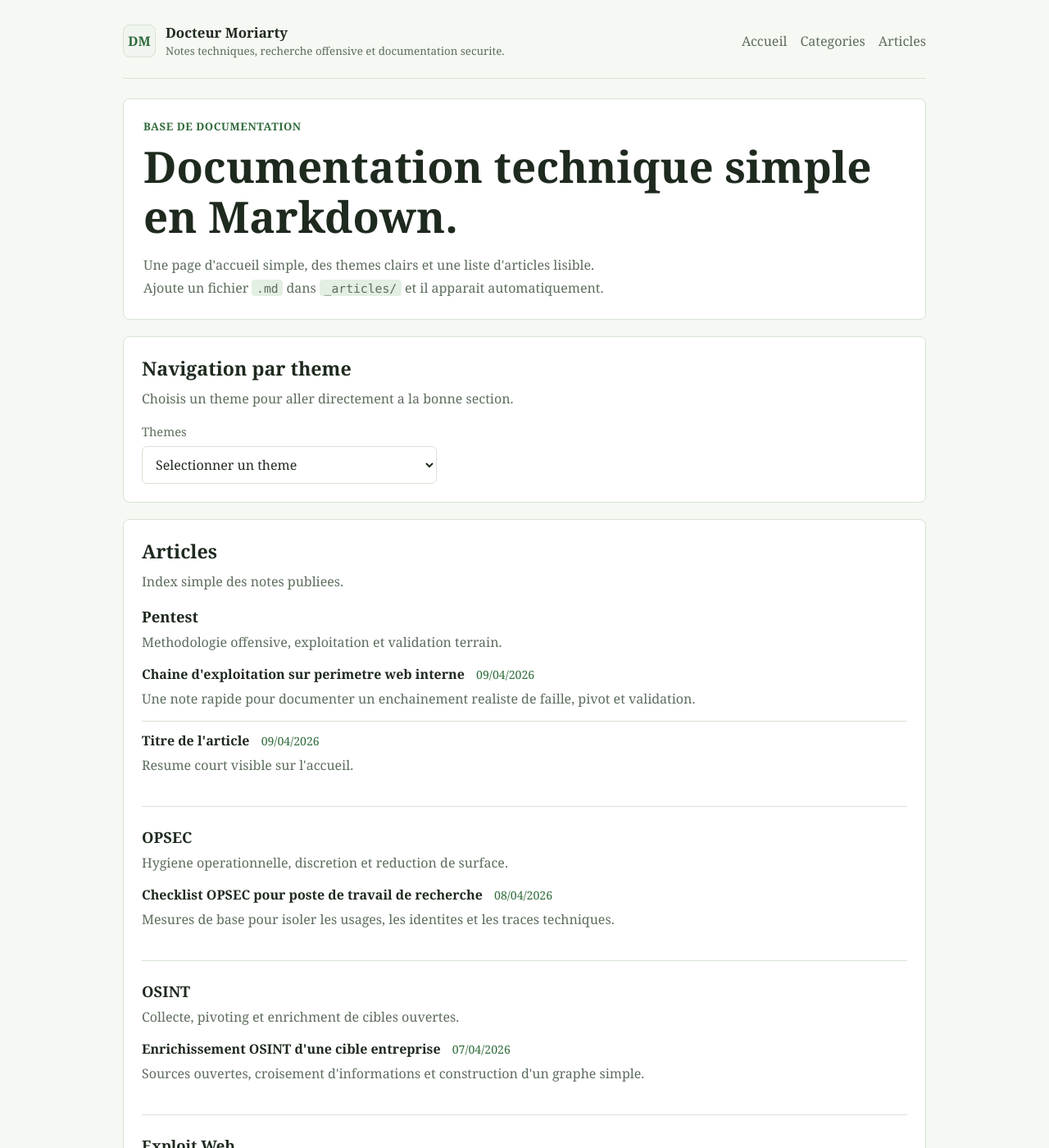
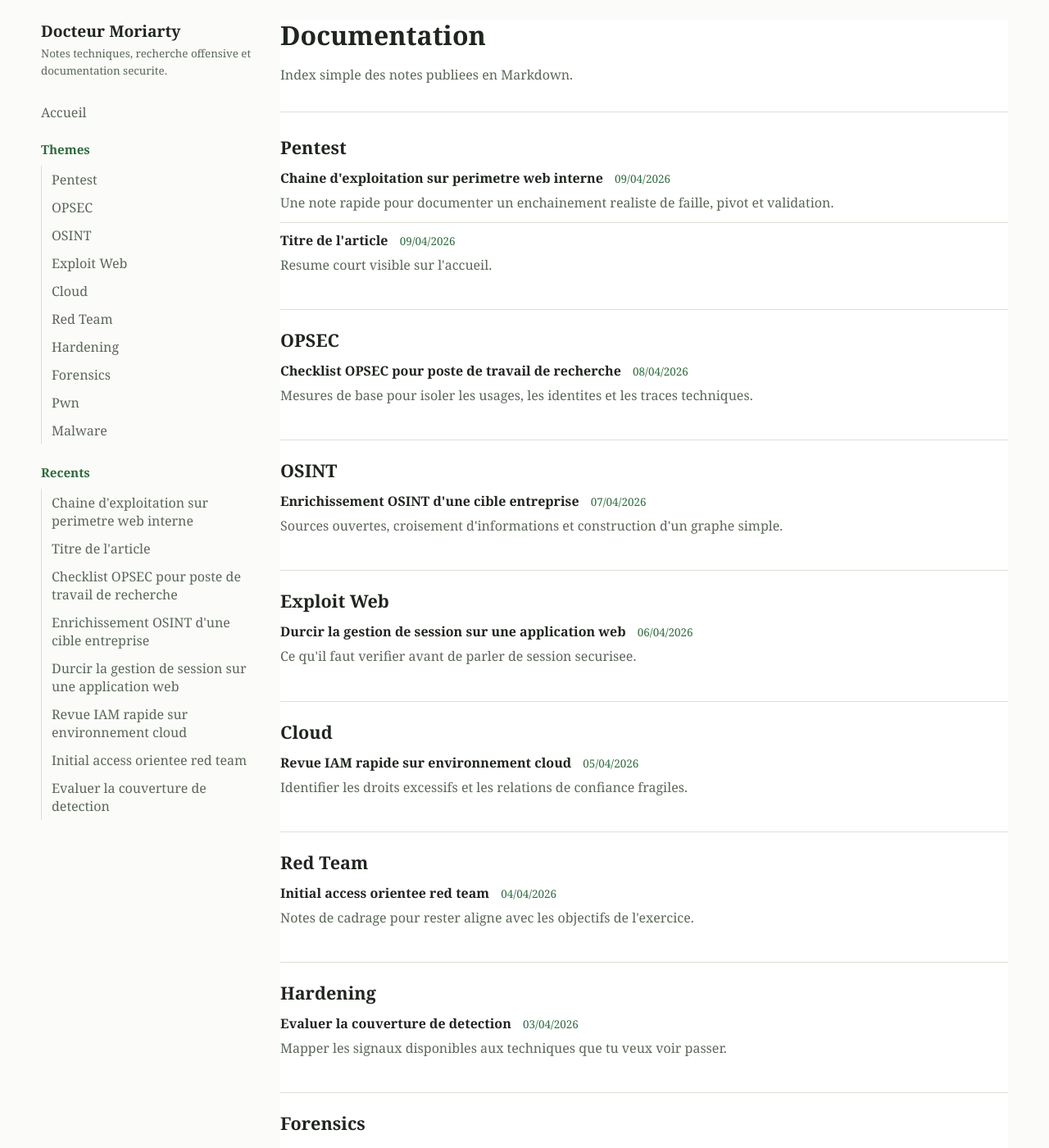
Before and after one commit to DocteurMoriarty/docteurmoriarty.github.io, a Jekyll site: the page built from index.html, in a window 1280 px wide and 1400 px high. Shown: the whole window at 82% size. Built offline with Jekyll 4.4.1, drawn with Linux system fonts in a browser that asks for light colours; some of the changed text lies outside the part shown.

Commit message:
Switch to simple docs layout with left sidebar

```diff
--- a/_layouts/default.html
+++ b/_layouts/default.html
@@ -9,22 +9,42 @@
   </head>
   <body>
     <div class="page-shell">
-      <header class="site-header">
+      <aside class="sidebar">
         <a class="brand" href="{{ '/' | relative_url }}">
-          <span class="brand-mark">DM</span>
           <span>
             <strong>{{ site.title }}</strong>
             <small>{{ site.description }}</small>
           </span>
         </a>
-        <nav class="site-nav">
+
+        <nav class="sidebar-nav">
           <a href="{{ '/' | relative_url }}">Accueil</a>
-          <a href="{{ '/#categories' | relative_url }}">Categories</a>
-          <a href="{{ '/#articles' | relative_url }}">Articles</a>
         </nav>
-      </header>
 
-      <main>
+        <section class="sidebar-section">
+          <h2>Themes</h2>
+          <ul class="sidebar-list">
+            {% assign sorted_articles = site.articles | sort: "date" | reverse %}
+            {% for category in site.data.categories %}
+              {% assign posts_in_category = sorted_articles | where: "category", category.slug %}
+              {% if posts_in_category.size > 0 %}
+                <li><a href="{{ '/' | relative_url }}#{{ category.slug }}">{{ category.title }}</a></li>
+              {% endif %}
+            {% endfor %}
+          </ul>
+        </section>
+
+        <section class="sidebar-section">
+          <h2>Recents</h2>
+          <ul class="sidebar-list">
+            {% for article in sorted_articles limit: 8 %}
+              <li><a href="{{ article.url | relative_url }}">{{ article.title }}</a></li>
+            {% endfor %}
+          </ul>
+        </section>
+      </aside>
+
+      <main class="content-area">
         {{ content }}
       </main>
     </div>
--- a/assets/css/site.css
+++ b/assets/css/site.css
@@ -1,12 +1,11 @@
 :root {
-  --bg: #f6f8f4;
+  --bg: #fbfcfa;
   --panel: #ffffff;
-  --panel-alt: #f0f5ef;
-  --line: #d7e3d4;
-  --text: #1f2a1f;
-  --muted: #5d6d5d;
-  --accent: #2f6b3b;
-  --accent-soft: #e3efe3;
+  --line: #d9e1d4;
+  --text: #20251f;
+  --muted: #5b6658;
+  --accent: #2e6a3d;
+  --accent-soft: #eef4ec;
 }
 
 * {
@@ -30,35 +29,39 @@ a {
 }
 
 code {
-  padding: 0.1rem 0.35rem;
-  border-radius: 4px;
+  padding: 0.08rem 0.3rem;
+  border-radius: 3px;
   background: var(--accent-soft);
   font-family: Consolas, "Courier New", monospace;
   font-size: 0.92em;
 }
 
 .page-shell {
-  width: min(980px, calc(100% - 32px));
+  width: min(1180px, calc(100% - 32px));
   margin: 0 auto;
-  padding: 20px 0 56px;
+  display: flex;
+  gap: 32px;
+  padding: 24px 0 48px;
+  align-items: flex-start;
 }
 
-.site-header {
-  display: flex;
-  justify-content: space-between;
-  align-items: center;
-  gap: 16px;
-  padding: 8px 0 24px;
-  margin-bottom: 24px;
-  border-bottom: 1px solid var(--line);
+.sidebar {
+  width: 260px;
+  flex: 0 0 260px;
+  position: sticky;
+  top: 24px;
+}
+
+.content-area {
+  min-width: 0;
+  flex: 1;
 }
 
 .brand {
-  display: inline-flex;
-  align-items: center;
-  gap: 12px;
+  display: block;
   text-decoration: none;
   color: inherit;
+  margin-bottom: 28px;
 }
 
 .brand strong,
@@ -67,76 +70,77 @@ code {
 }
 
 .brand strong {
-  font-size: 1.05rem;
+  font-size: 1.2rem;
+  margin-bottom: 4px;
 }
 
 .brand small {
   color: var(--muted);
-  margin-top: 2px;
+  line-height: 1.6;
 }
 
-.brand-mark {
-  display: grid;
-  place-items: center;
-  width: 40px;
-  height: 40px;
-  border: 1px solid var(--line);
-  border-radius: 8px;
-  background: var(--panel-alt);
-  color: var(--accent);
-  font-weight: 700;
+.sidebar-nav,
+.sidebar-section {
+  margin-bottom: 24px;
 }
 
-.site-nav {
-  display: flex;
-  flex-wrap: wrap;
-  gap: 16px;
-}
-
-.site-nav a,
+.sidebar-nav a,
+.sidebar-list a,
 .back-link {
   color: var(--muted);
   text-decoration: none;
 }
 
-.site-nav a:hover,
+.sidebar-nav a:hover,
+.sidebar-list a:hover,
 .back-link:hover,
-.article-card h3 a:hover {
+.doc-item a:hover {
   color: var(--accent);
   text-decoration: underline;
 }
 
-.hero,
-.section-block,
+.sidebar-section h2 {
+  margin: 0 0 10px;
+  font-size: 0.95rem;
+  color: var(--accent);
+}
+
+.sidebar-list {
+  list-style: none;
+  margin: 0;
+  padding: 0;
+  border-left: 1px solid var(--line);
+}
+
+.sidebar-list li {
+  margin: 0;
+}
+
+.sidebar-list a {
+  display: block;
+  padding: 6px 0 6px 12px;
+}
+
+.doc-page,
 .article-page {
-  border: 1px solid var(--line);
-  border-radius: 8px;
   background: var(--panel);
 }
 
-.hero {
-  padding: 24px;
+.doc-header {
+  margin-bottom: 28px;
+  padding-bottom: 14px;
+  border-bottom: 1px solid var(--line);
 }
 
-.eyebrow {
-  margin: 0 0 10px;
-  color: var(--accent);
-  font-size: 0.82rem;
-  font-weight: 700;
-  letter-spacing: 0.04em;
-  text-transform: uppercase;
+.doc-header h1,
+.article-header h1 {
+  margin: 0 0 8px;
+  line-height: 1.2;
+  font-size: 2rem;
 }
 
-.hero h1,
-.article-header h1 {
-  margin: 0;
-  line-height: 1.15;
-  font-size: clamp(2rem, 5vw, 3.3rem);
-}
-
-.hero-copy,
+.doc-header p,
 .article-header p,
-.section-copy,
 .topic-section p,
 .article-content p,
 .article-content li {
@@ -144,55 +148,19 @@ code {
   line-height: 1.7;
 }
 
-.hero-copy {
-  max-width: 64ch;
-  margin-bottom: 0;
-}
-
-.section-block {
-  margin-top: 20px;
-  padding: 22px;
-}
-
-.section-block h2 {
-  margin: 0 0 8px;
-  font-size: 1.45rem;
-}
-
-.section-copy {
-  margin: 0 0 16px;
-}
-
-.topic-label {
-  display: block;
-  margin-bottom: 8px;
-  font-size: 0.92rem;
-  color: var(--muted);
-}
-
-.topic-select {
-  width: min(360px, 100%);
-  padding: 10px 12px;
-  border: 1px solid var(--line);
-  border-radius: 6px;
-  background: #fff;
-  color: var(--text);
-  font: inherit;
-}
-
 .topic-section + .topic-section {
-  margin-top: 24px;
-  padding-top: 24px;
+  margin-top: 30px;
+  padding-top: 22px;
   border-top: 1px solid var(--line);
 }
 
-.topic-section h3 {
-  margin: 0 0 6px;
-  font-size: 1.15rem;
+.topic-section h2 {
+  margin: 0 0 12px;
+  font-size: 1.35rem;
 }
 
 .topic-section p {
-  margin: 0 0 14px;
+  margin: 0 0 10px;
 }
 
 .doc-list {
@@ -202,7 +170,7 @@ code {
 }
 
 .doc-item {
-  padding: 12px 0;
+  padding: 10px 0;
   border-top: 1px solid var(--line);
 }
 
@@ -217,16 +185,11 @@ code {
   font-weight: 700;
 }
 
-.doc-item a:hover {
-  color: var(--accent);
-  text-decoration: underline;
-}
-
 .doc-item span {
   display: inline-block;
   margin-left: 10px;
   color: var(--accent);
-  font-size: 0.88rem;
+  font-size: 0.84rem;
 }
 
 .doc-item p {
@@ -235,76 +198,83 @@ code {
 
 .article-meta {
   display: flex;
-  justify-content: space-between;
+  justify-content: flex-start;
   align-items: center;
   gap: 12px;
+  margin-bottom: 18px;
 }
 
 .category-pill {
   display: inline-flex;
   align-items: center;
-  padding: 5px 10px;
-  border-radius: 999px;
-  border: 1px solid #bfd2bf;
+  padding: 3px 8px;
+  border-radius: 4px;
+  border: 1px solid var(--line);
   background: var(--accent-soft);
   color: var(--accent);
-  font-size: 0.88rem;
+  font-size: 0.84rem;
 }
 
 .article-page {
-  padding: 24px;
+  padding: 0;
 }
 
 .article-header {
-  padding: 18px 0 10px;
+  padding: 0 0 12px;
   border-bottom: 1px solid var(--line);
 }
 
 .article-header p {
   max-width: 70ch;
-  margin: 14px 0 0;
+  margin: 8px 0 0;
 }
 
 .article-content {
-  padding-top: 18px;
+  padding-top: 20px;
 }
 
 .article-content h2,
 .article-content h3 {
-  margin-top: 30px;
+  margin-top: 28px;
   margin-bottom: 10px;
 }
 
 .article-content pre {
   overflow-x: auto;
   padding: 16px;
-  border-radius: 8px;
-  background: #f4f7f3;
+  border-radius: 4px;
+  background: #f5f8f3;
   border: 1px solid var(--line);
 }
 
 .article-content blockquote {
   margin: 20px 0;
   padding: 2px 0 2px 14px;
-  border-left: 3px solid #8db28d;
+  border-left: 3px solid #97b497;
   color: var(--muted);
 }
 
 .article-content img {
   max-width: 100%;
-  border-radius: 8px;
+  border: 1px solid var(--line);
+}
+
+@media (max-width: 900px) {
+  .page-shell {
+    flex-direction: column;
+    gap: 20px;
+  }
+
+  .sidebar {
+    width: auto;
+    flex: none;
+    position: static;
+  }
 }
 
 @media (max-width: 760px) {
-  .site-header,
   .article-meta {
     flex-direction: column;
     align-items: flex-start;
   }
-
-  .hero,
-  .section-block,
-  .article-page {
-    padding: 20px;
-  }
 }
--- a/index.html
+++ b/index.html
@@ -2,43 +2,18 @@
 layout: default
 title: Accueil
 ---
-<section class="hero">
-  <p class="eyebrow">Base de documentation</p>
-  <h1>Documentation technique simple en Markdown.</h1>
-  <p class="hero-copy">
-    Une page d'accueil simple, des themes clairs et une liste d'articles lisible. Ajoute un fichier
-    <code>.md</code> dans <code>_articles/</code> et il apparait automatiquement.
-  </p>
-</section>
-
-<section id="categories" class="section-block">
-  <h2>Navigation par theme</h2>
-  <p class="section-copy">Choisis un theme pour aller directement a la bonne section.</p>
-  <label class="topic-label" for="topic-select">Themes</label>
-  <select id="topic-select" class="topic-select" onchange="if (this.value) window.location=this.value;">
-    <option value="">Selectionner un theme</option>
-    {% for category in site.data.categories %}
-      {% assign posts_in_category = site.articles | where: "category", category.slug %}
-      {% if posts_in_category.size > 0 %}
-        <option value="#{{ category.slug }}">{{ category.title }}</option>
-      {% endif %}
-    {% endfor %}
-  </select>
-</section>
-
-<section id="articles" class="section-block">
-  <h2>Articles</h2>
-  <p class="section-copy">Index simple des notes publiees.</p>
+<section class="doc-page">
+  <header class="doc-header">
+    <h1>Documentation</h1>
+    <p>Index simple des notes publiees en Markdown.</p>
+  </header>
 
   {% assign sorted_articles = site.articles | sort: "date" | reverse %}
   {% for category in site.data.categories %}
     {% assign posts_in_category = sorted_articles | where: "category", category.slug %}
     {% if posts_in_category.size > 0 %}
       <section id="{{ category.slug }}" class="topic-section">
-        <h3>{{ category.title }}</h3>
-        {% if category.description %}
-          <p>{{ category.description }}</p>
-        {% endif %}
+        <h2>{{ category.title }}</h2>
         <ul class="doc-list">
           {% for article in posts_in_category %}
             <li class="doc-item">
```
